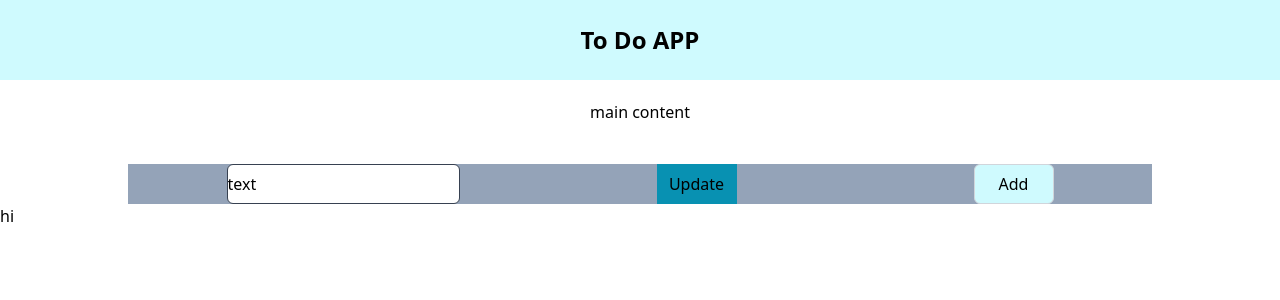
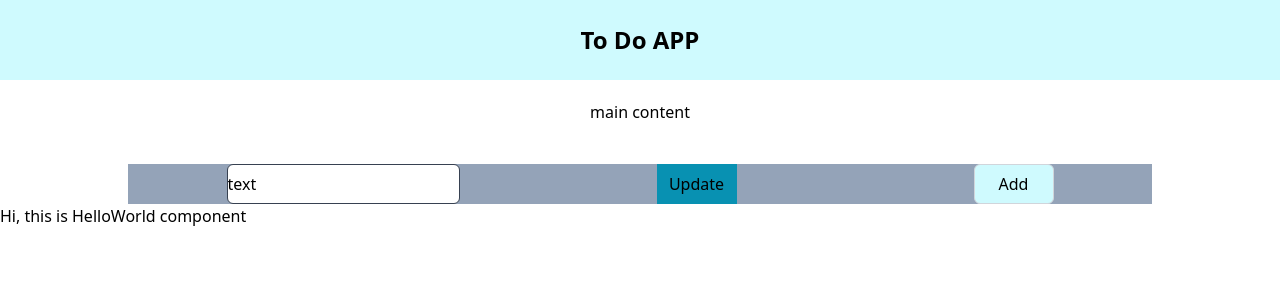
Before and after one commit to SandyN90/ToDo-App, a React (Vite) app: page / in a window 1280 px wide. Shown: the top 300 px of the page. Built offline with nearby package versions, Linux system fonts and the light colour scheme.

Commit message:
new testing

```diff
--- a/src/components/HelloWorld.jsx
+++ b/src/components/HelloWorld.jsx
@@ -2,7 +2,7 @@ export default function HelloWorld(){
     return (
         <>
         <h1>
-            hi
+            Hi, this is HelloWorld component
         </h1>
         </>
     )
```
